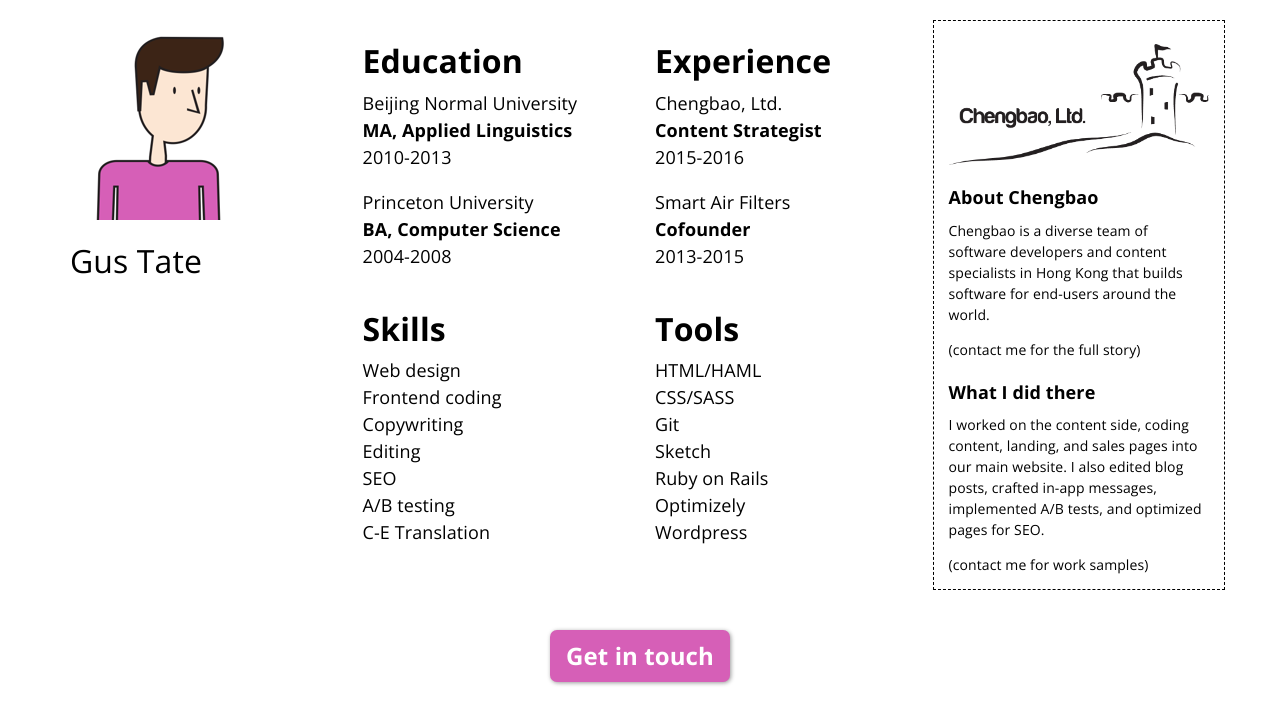
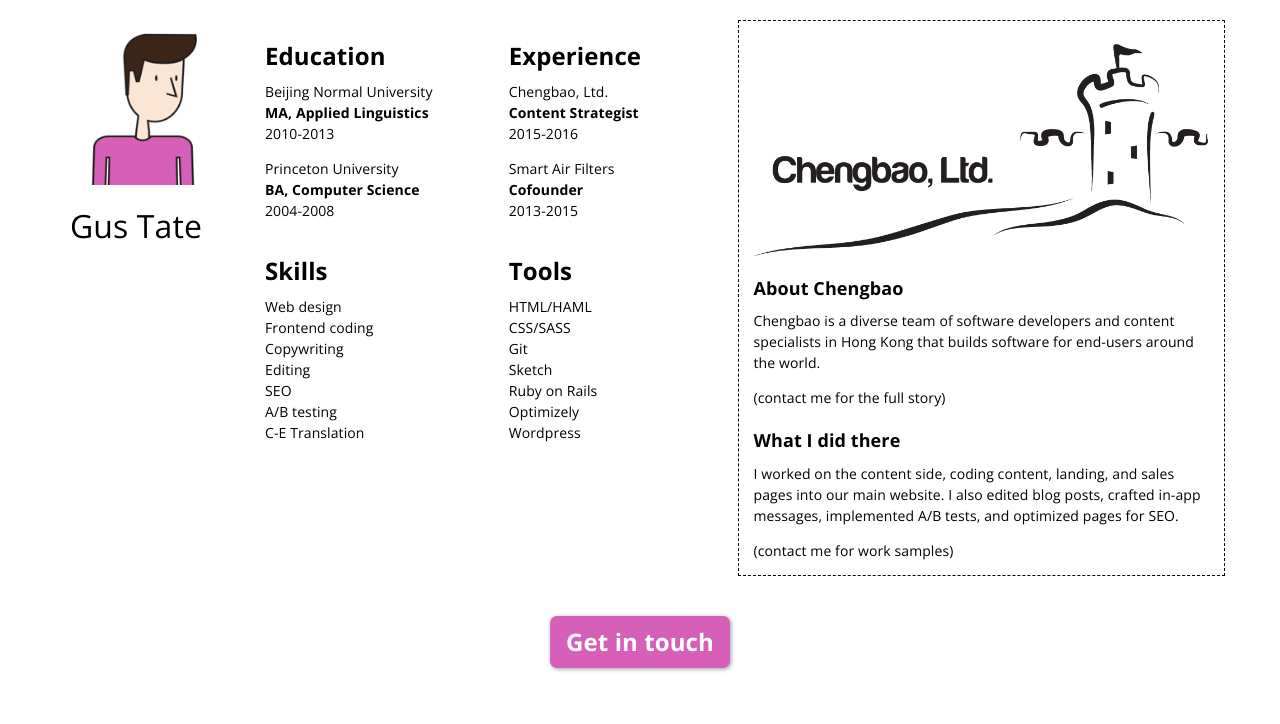
Before and after one commit to gustate/gustate.github.io, a plain HTML site: page index.html in a window 1280 px wide. Drawn offline with nearby package versions, Linux system fonts and the light colour scheme.

Commit message:
redo layout

```diff
--- a/css/custom.css
+++ b/css/custom.css
@@ -15,13 +15,13 @@
 }
 
 h2 {
-	font-size: 32px;
+	font-size: 24px;
 	font-weight: 700;
 	color: #000;
 }
 
 p {
-	font-size: 18px;
+	font-size: 14px;
 	font-weight: 300;
 	color: #000;
 }
--- a/index.html
+++ b/index.html
@@ -26,11 +26,11 @@
   <body>
     <div class="container">
       <div class="row">
-        <div class="col-sm-3">
+        <div class="col-md-2 col-sm-2">
           <img src="img/gus-profile-pic.png" class="img-responsive">
           <h1>Gus Tate</h1>
         </div>
-        <div class="col-sm-6">
+        <div class="col-md-5 col-sm-6">
           <div class="row">
             <div class="col-sm-6">
               <h2>Education</h2>
@@ -104,7 +104,7 @@
             </div>
           </div>
         </div>
-        <div class="col-sm-3 info-section">
+        <div class="col-md-5 col-sm-4 info-section">
           <img src="img/chengbao-logo.png" class="img-responsive center-block logo" alt:="Chengbao, Ltd.">
           <h2>About Chengbao</h2>
           <p>Chengbao is a diverse team of software developers and content specialists in Hong Kong that builds software for end-users around the world.</p>
```
